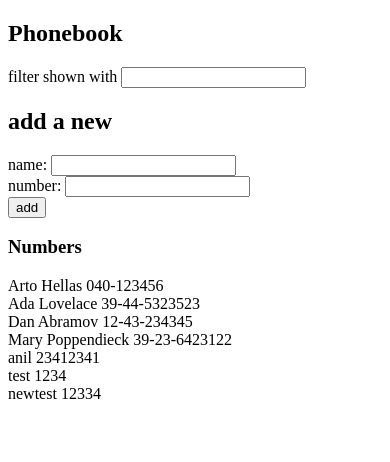
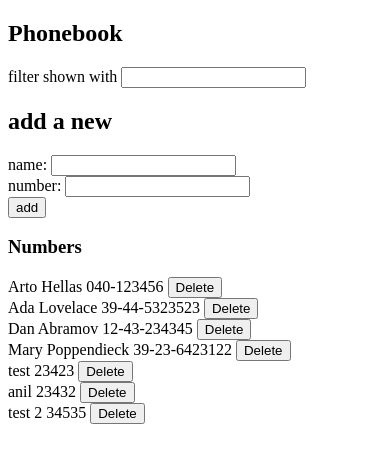
Before and after one commit to aniltimalsina/fullStackOpen-exercise, a React (Vite) app in the folder part2/phonebook/: page / in a window 390 px wide. Shown: the top 462 px of the page. Built offline with nearby package versions, Linux system fonts and the light colour scheme; data requests are answered from the project's data file.

Commit message:
complete phonebook step 9

```diff
--- a/part2/phonebook/db.json
+++ b/part2/phonebook/db.json
@@ -21,19 +21,19 @@
       "id": 4
     },
     {
-      "name": "anil",
-      "number": "23412341",
+      "name": "test",
+      "number": "23423",
       "id": 5
     },
     {
-      "name": "test",
-      "number": "1234",
-      "id": 6
+      "name": "anil",
+      "number": "23432",
+      "id": 7
     },
     {
-      "name": "newtest",
-      "number": "12334",
-      "id": 7
+      "name": "test 2",
+      "number": "34535",
+      "id": 8
     }
   ]
 }
--- a/part2/phonebook/src/App.jsx
+++ b/part2/phonebook/src/App.jsx
@@ -69,6 +69,7 @@ const App = () => {
         filteredPersons={filteredPersons}
         persons={persons}
         showAll={showAll}
+        setPersons={setPersons}
       />
     </div>
   );
--- a/part2/phonebook/src/persons.jsx
+++ b/part2/phonebook/src/persons.jsx
@@ -1,18 +1,40 @@
-function Persons({ filteredPersons, persons, showAll }) {
+import axios from "axios";
+function Persons({ filteredPersons, persons, showAll, setPersons }) {
+  const handleDelete = (name, id) => {
+    const confirmation = window.confirm(`Delete ${name} ?`);
+    if (confirmation) {
+      axios.delete(`http://localhost:3000/persons/${id}`);
+      setPersons(persons.filter((person) => person.id !== id));
+    }
+  };
   return (
     <>
       {showAll
         ? persons.map((person, i) => {
             return (
               <div key={i}>
-                {person.name} {person.number}
+                {person.name} {person.number}{" "}
+                <button
+                  onClick={() => {
+                    handleDelete(person.name, person.id);
+                  }}
+                >
+                  Delete
+                </button>
               </div>
             );
           })
         : filteredPersons.map((person, i) => {
             return (
               <div key={i}>
-                {person.name} {person.number}
+                {person.name} {person.number}{" "}
+                <button
+                  onClick={() => {
+                    handleDelete(person.name, person.id);
+                  }}
+                >
+                  Delete
+                </button>
               </div>
             );
           })}
```
